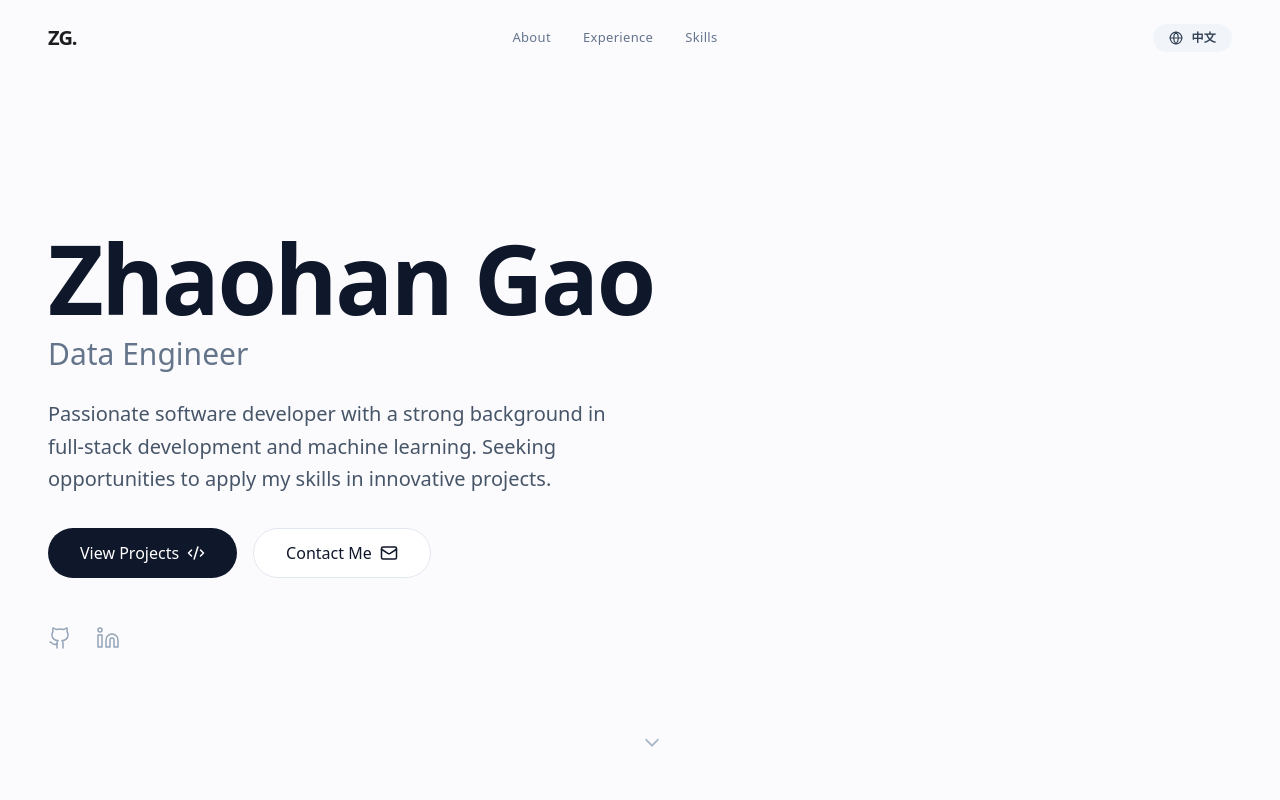
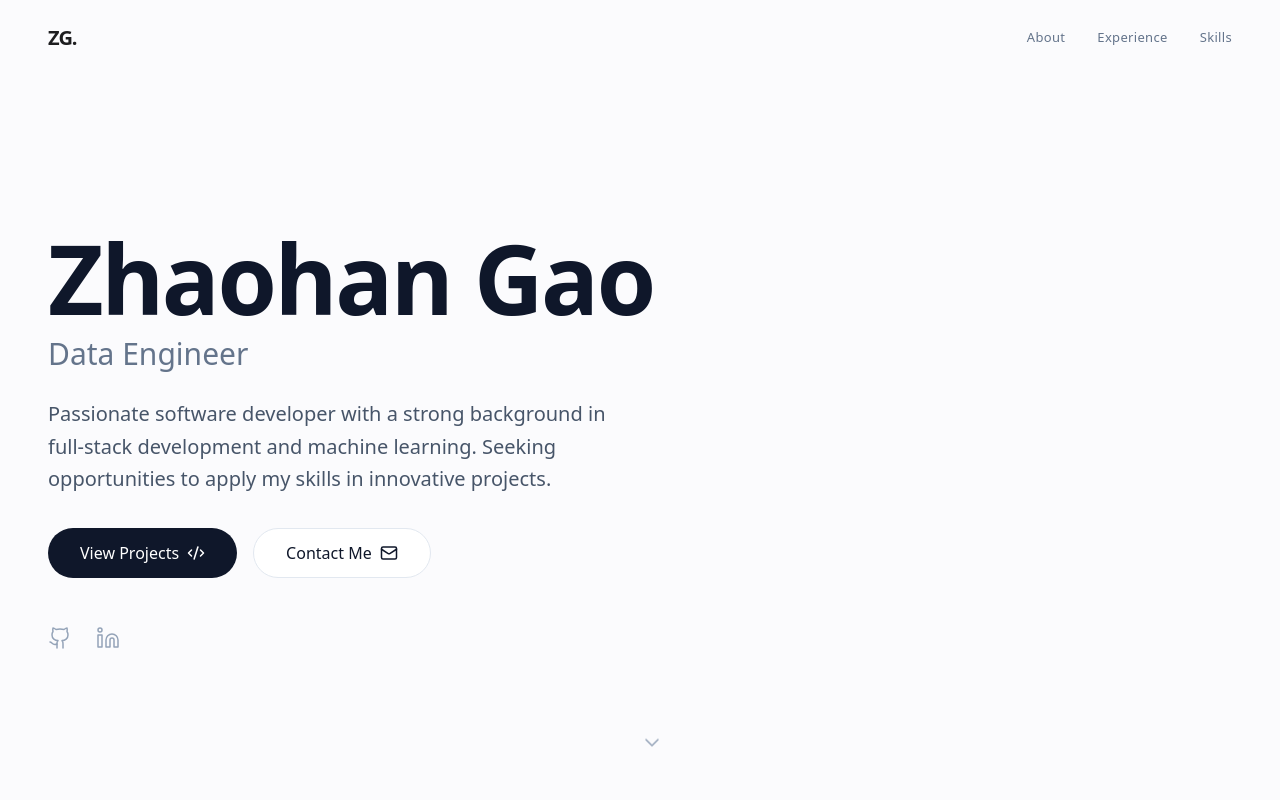
Before and after one commit to ZhaohanGao/zhaohangao.github.io, a React (Vite) app: page / in a window 1280 px wide. Shown: the top 800 px of the page. Built offline with nearby package versions, Linux system fonts and the light colour scheme.

Commit message:
去除中文

```diff
--- a/src/App.jsx
+++ b/src/App.jsx
@@ -100,91 +100,7 @@ const DATA = {
       frameworks: "Flask, Django, Spring Boot, Vue.js, React.js, ASP.NET",
       tools: "Git, Docker, Postman, Linux, Azure DevOps",
     },
-  },
-  zh: {
-    nav: {
-      about: "关于",
-      experience: "工作经历",
-      skills: "技能栈",
-    },
-    hero: {
-      name: "崔建彬",
-      titles: ["软件开发工程师", "研究生", "全栈开发者"],
-      cta: "查看作品",
-      contact: "联系我",
-    },
-    about: {
-      title: "个人简介",
-      content:
-        "热衷于软件开发的工程师，拥有扎实的全栈开发和机器学习背景。寻求机会将我的技能应用于创新项目中。",
-    },
-    contact: {
-      phone: "+86-15266052110",
-      email: "jianbincui_buaa@outlook.com",
-      location: "中国 北京",
-    },
-    education: [
-      {
-        school: "McMaster University (麦克马斯特大学)",
-        degree: "计算机科学与技术专业 | 研究生",
-        meta: "GPA: 3.9/4.0 | 加拿大 汉密尔顿",
-        date: "09/2022 - 12/2024",
-        desc: "研究领域：深度学习, 图神经网络, 可解释性与安全性",
-      },
-      {
-        school: "北京航空航天大学",
-        degree: "计算机科学与技术专业 | 本科",
-        meta: "GPA: 89/100 | 排名: 20% | 中国 北京",
-        date: "09/2018 - 06/2022",
-        desc: "主要课程：软件开发, 数据库, 操作系统, 面向对象编程等",
-      },
-    ],
-    experience: [
-      {
-        role: "软件开发工程师",
-        company: "ToolBX US Inc.",
-        date: "02/2025 - 至今",
-        location: "多伦多, 加拿大",
-        details: [
-          "在基于 TypeScript 的电商后端构建并维护 ERP 集成服务，实现了订单、报价和支付状态的实时追踪与前端可视化。",
-          "通过优化 SQL 查询（使用 queryBuilder）、实施有效索引策略、避免冗余查询及启用批量操作，加速了支付数据同步的遗留定时任务，运行时间缩减 50%。",
-          "增强了远程经销商终端自动化的 RPA 脚本，引入健壮的重试机制并降低失败率，减少了超过 80% 的人工干预。",
-          "使用 Jest（配合 mocks, stubs 和类型安全的 fixtures）实现了超过 95% 的单元测试覆盖率。",
-        ],
-      },
-      {
-        role: "全栈开发实习生 (全职)",
-        company: "FGF Brands",
-        date: "09/2023 - 04/2024",
-        location: "多伦多, 加拿大",
-        details: [
-          "开发并改进 Java Spring Boot 应用，服务 5000+ 员工。",
-          "使用 React & Kendo UI 优化前端，页面加载速度提升 20%。",
-          "通过 Redis 限流和异步处理优化后端，确保高并发稳定性。",
-          "用 Django API 替代脚本调用，视频流加载速度提升 50%。",
-          "搭建 Azure DevOps CI/CD 流水线，实现零停机交付。",
-        ],
-      },
-      {
-        role: "开发实习生",
-        company: "中石化胜利油田",
-        date: "06/2022 - 08/2022",
-        location: "山东, 中国",
-        details: [
-          "使用 Spring Boot & MySQL 开发采购网站后端。",
-          "重构商品详情模块，确保系统高可用性。",
-          "使用 JUnit5 进行全面单元测试。",
-        ],
-      },
-    ],
-    skills: {
-      languages: "Python, C++, Java, 英语 (托福 100)",
-      knowledge:
-        "MySQL, OOP/OOD, CI/CD, Unit Test, RESTful APIs, PyTorch, Keras",
-      frameworks: "Flask, Django, Spring Boot, Vue.js, React.js, ASP.NET",
-      tools: "Git, Docker, Postman, Linux, Azure DevOps",
-    },
-  },
+  }
 };
 
 // --- 组件 Components ---
@@ -298,14 +214,14 @@ export default function Portfolio() {
             ))}
           </div>
 
-          <button
+          {/* <button
             onClick={() => setLang((l) => (l === "en" ? "zh" : "en"))}
             className="flex items-center gap-2 px-4 py-1.5 rounded-full bg-slate-100 hover:bg-slate-200
                 transition-all text-xs font-semibold text-slate-700 tracking-wide"
           >
             <Globe size={14} />
             {lang === "en" ? "中文" : "EN"}
-          </button>
+          </button> */}
         </div>
       </nav>
 
```
